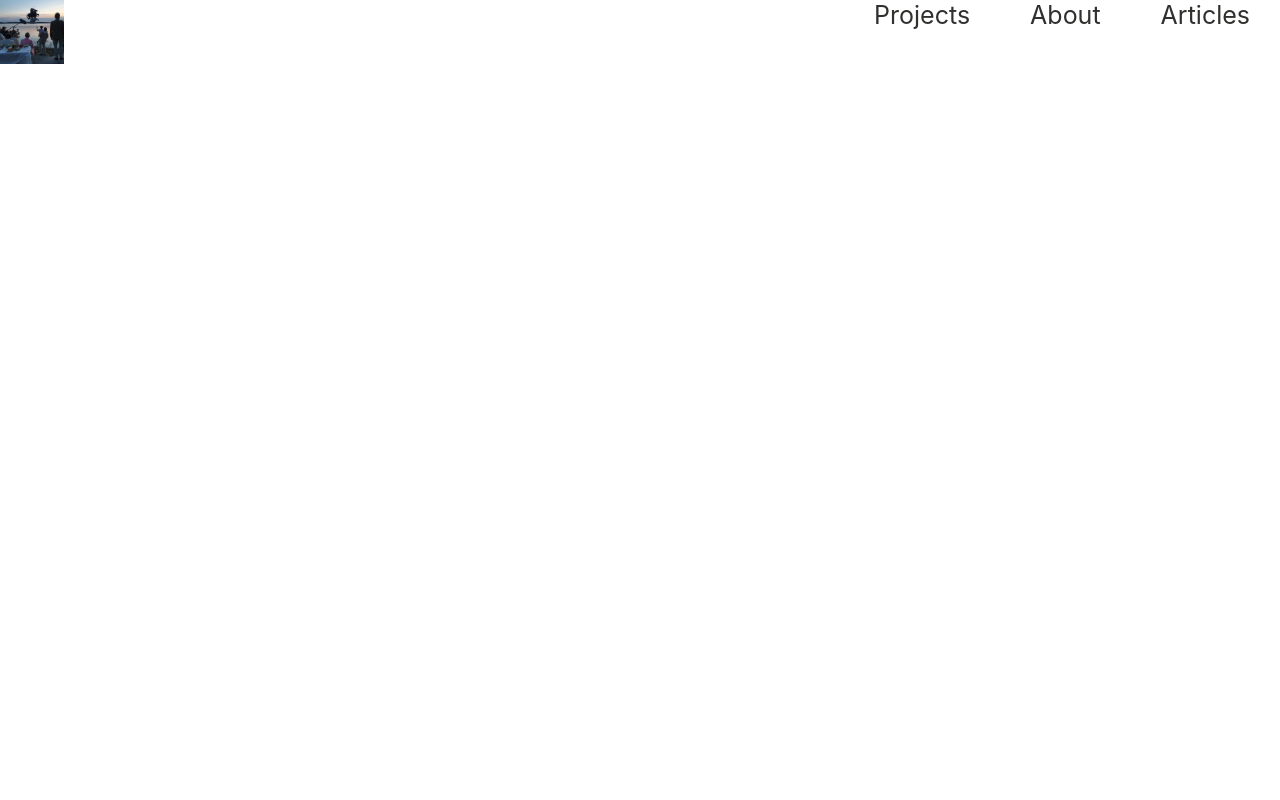
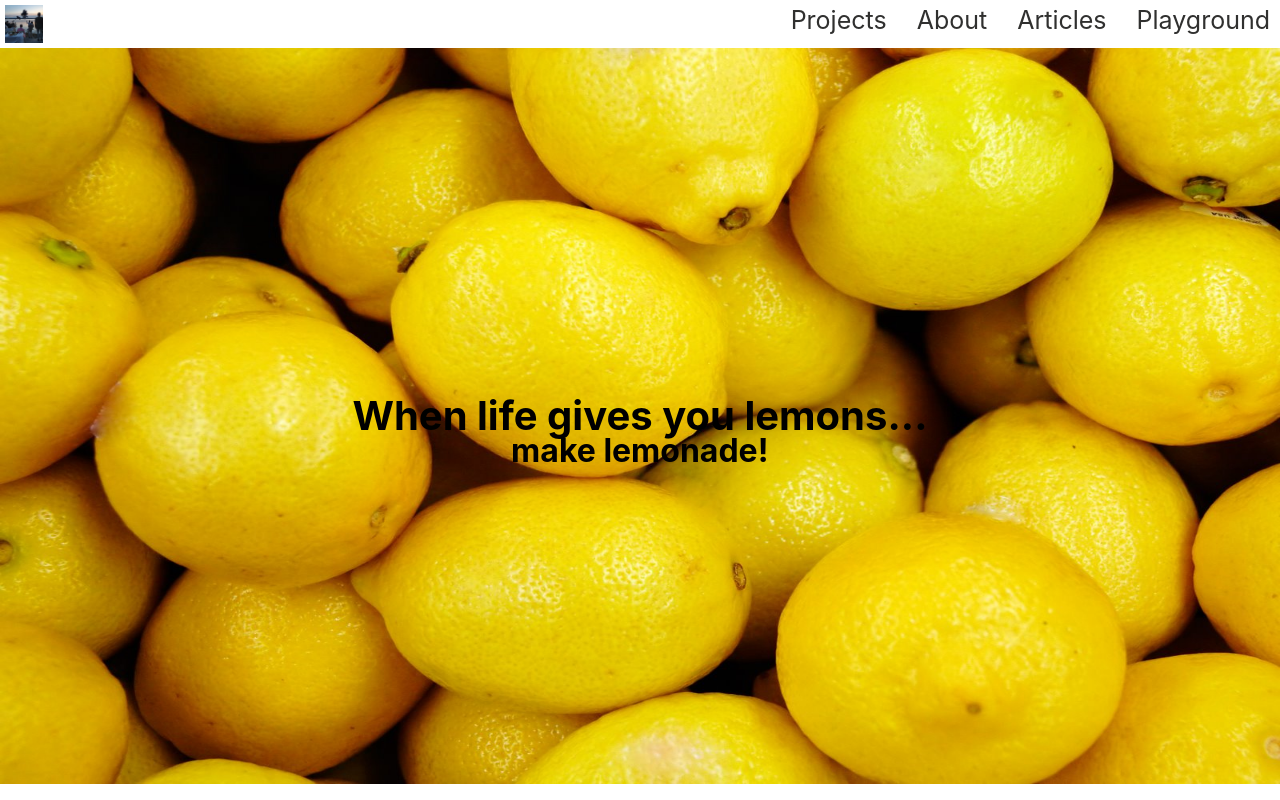
Before and after one commit to Pensum84/PortfolioKYH, a React (Create React App) app: page /Playground in a window 1280 px wide. Built offline with nearby package versions, Linux system fonts and the light colour scheme.

Commit message:
Init commit

```diff
--- a/package.json
+++ b/package.json
@@ -6,11 +6,15 @@
     "@testing-library/jest-dom": "^5.11.9",
     "@testing-library/react": "^11.2.5",
     "@testing-library/user-event": "^12.6.3",
+    "babel-plugin-styled-components": "^1.12.0",
     "framer-motion": "^3.3.0",
+    "gatsby-plugin-styled-components": "^3.10.0",
+    "gsap": "^3.6.0",
     "react": "^17.0.1",
     "react-dom": "^17.0.1",
     "react-router-dom": "^5.2.0",
     "react-scripts": "4.0.2",
+    "styled-components": "^5.2.1",
     "web-vitals": "^1.1.0"
   },
   "scripts": {
--- a/src/App.css
+++ b/src/App.css
@@ -1,15 +1,51 @@
-.logo{
-  width: 5%;
+.logo {
+  display: flex;
+  width: 3%;
+  margin-left: 5px;
 }
-.navigation{
+
+.navigation {
   display: flex;
   justify-content: space-between;
+  margin-top: 5px;
 }
 
-.item{
-  margin: 30px;
+.item {
+  margin-left: 20px;
+  margin-right: 10px;
   text-decoration: none;
   color: rgb(48, 48, 47);
   font-size: 25px;
+}
 
+.container {
+  display: flex;
+  margin-top: 5px;
+  height: 100%;
 }
+
+.box img {
+  width: 100vw;
+  height: 92vh;
+  position: relative;
+}
+
+.quote h2 {
+  font-size: 2.5rem;
+  display: flex;
+  justify-content: center;
+  position: absolute;
+  left: 50%;
+  top: 45%;
+  transform: translate(-50%, -50%);
+}
+
+.quote h3 {
+  font-size: 2rem;
+  display: flex;
+  justify-content: center;
+  position: absolute;
+  left: 50%;
+  top: 50%;
+  transform: translate(-50%, -50%);
+}
--- a/src/App.js
+++ b/src/App.js
@@ -1,23 +1,36 @@
-import React from 'react';
-import modal from './Images/modal.jpg';
-import './App.css';
-import { BrowserRouter, Route, Link } from 'react-router-dom';
-import Projects from './Projects';
+import React, {useEffect} from "react";
+import modal from "./Images/modal.jpg";
+import "./App.css";
+import { BrowserRouter, Route, Link } from "react-router-dom";
+import Projects from "./Projects";
 import Articles from "./Articles";
 import About from "./About";
+import Playground from "./components/Playground";
+import gsap from 'gsap';
 
-function App() {
+function App(){
+  useEffect(()=>{
+    const tl = gsap.timeline();
+
+    tl.from(".box", 1.5,{
+      y:1500,
+      opacity: 0,
+      ease: 'power4.out'
+    }).from('.rubrik',1,{
+      x:200,
+      opacity: 0
+    }).from('.underRubrik',1,{
+      x:200,
+      opacity: 0,
+      delay: 1
+    })
+  },[])
   return (
     <BrowserRouter>
       <div className="App">
-        <Route exact path="/" component={Projects} />
-        <Route exact path="/Articles" component={Articles} />
-        <Route exact path="/About" component={About} />
-
         <div className="navigation">
           <img src={modal} className="logo" alt="Logo image" />
           <div className="navigation-sub">
-
             <a href="/" className="item">
               Projects
             </a>
@@ -27,8 +40,15 @@ function App() {
             <a href="./Articles" className="item">
               Articles
             </a>
+            <a href="./Playground" className="item">
+              Playground
+            </a>
           </div>
         </div>
+        <Route exact path="/" component={Projects} />
+        <Route exact path="/Playground" component={Playground} />
+        <Route exact path="/Articles" component={Articles} />
+        <Route exact path="/About" component={About} />
       </div>
     </BrowserRouter>
   );
--- /dev/null
+++ b/src/components/Playground.js
@@ -0,0 +1,20 @@
+import React from "react";
+import styled from "styled-components";
+import lemons from "../Images/lemons.jpg";
+import "../App.css";
+
+function Playground() {
+  return (
+    <div className="container">
+      <div className="box">
+        <img src={lemons} className="slide" alt="Citroner" />
+        <div className="quote">
+          <h2 className="rubrik">When life gives you lemons...</h2>
+          <h3 className="underRubrik">make lemonade!</h3>
+        </div>
+      </div>
+    </div>
+  );
+};
+
+export default Playground;
--- a/src/index.js
+++ b/src/index.js
@@ -1,14 +1,16 @@
-import React from 'react';
+import React, {useEffect} from 'react';
 import ReactDOM from 'react-dom';
+import gsap from 'gsap';
 import './index.css';
 import App from './App';
 import reportWebVitals from './reportWebVitals';
+import Playground from "./components/Playground";
 
 ReactDOM.render(
   <React.StrictMode>
     <App />
   </React.StrictMode>,
-  document.getElementById('root')
+  document.getElementById("root")
 );
 
 // If you want to start measuring performance in your app, pass a function
```
Also changed, not shown: src/Images/lemons.jpg (added), 1 other file (tests, documents, lock files or other folders).
